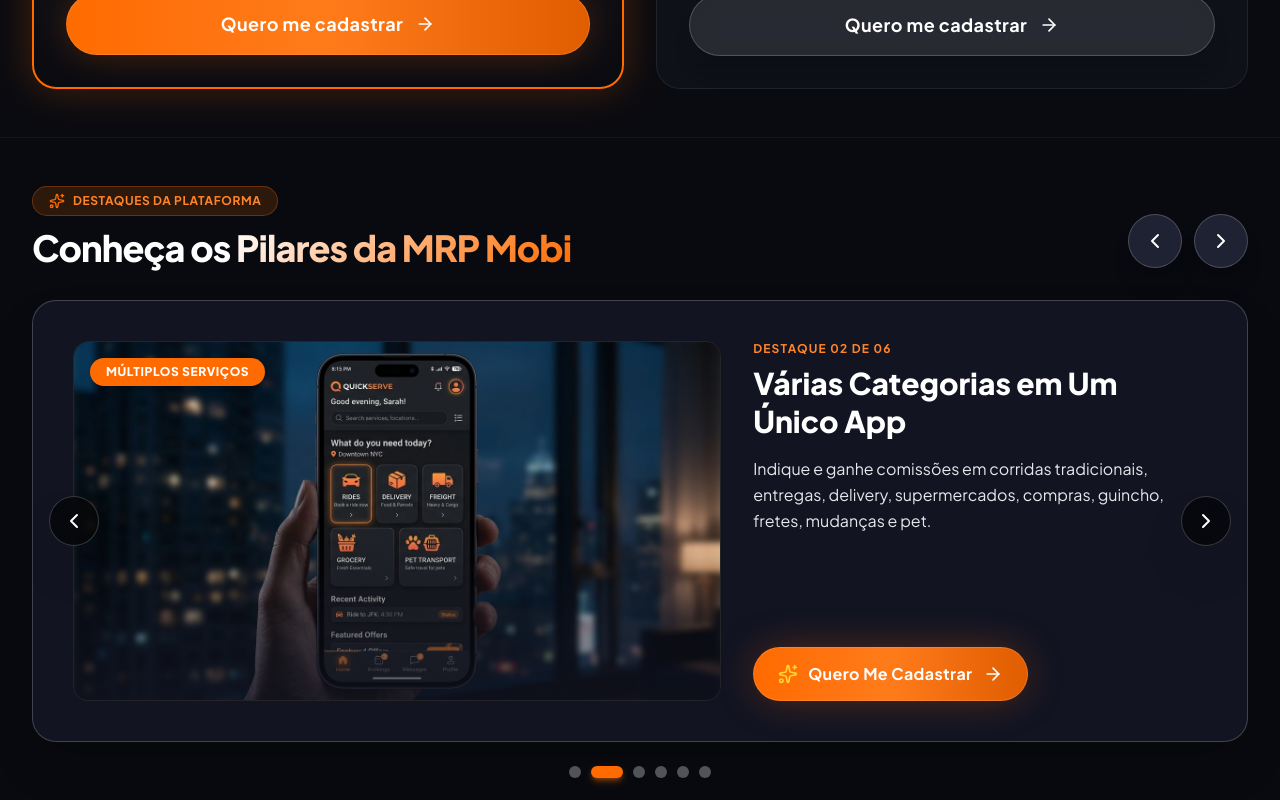
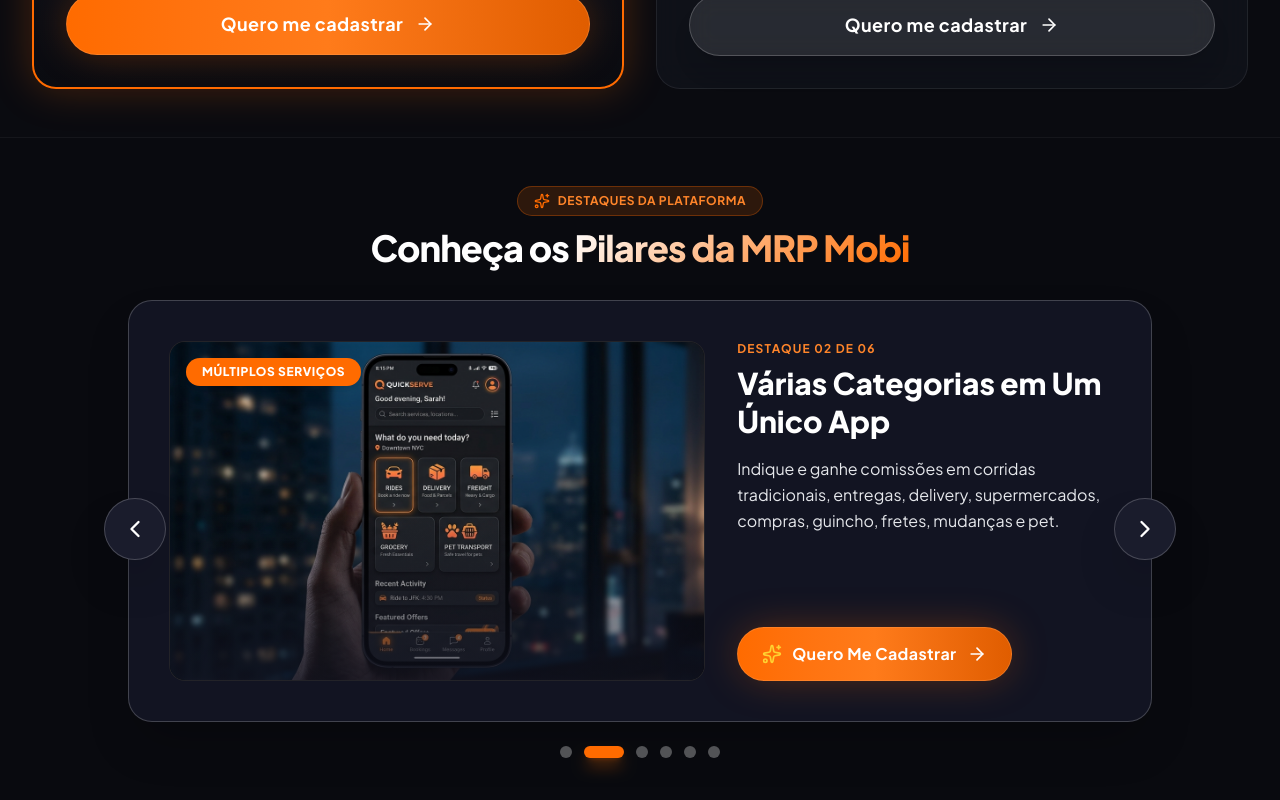
Before and after one commit to XkrulesVitor/MRP-Mobi, a Next.js app: page / in a window 1280 px wide. Shown: the part 2460-3260 px from the top of the page. Built offline with nearby package versions, Linux system fonts and the light colour scheme.

Commit message:
fix: carousel CSS transform track, remove duplicate header buttons, activate arrow and dot clicks

```diff
--- a/components/FeaturesCarousel.tsx
+++ b/components/FeaturesCarousel.tsx
@@ -18,21 +18,34 @@
     return () => clearInterval(timer);
   }, []);
 
-  const goToNext = () => {
+  const handleNext = (e?: React.MouseEvent) => {
+    if (e) {
+      e.preventDefault();
+      e.stopPropagation();
+    }
     setCurrentIndex((prev) => (prev + 1) % CAROUSEL_SLIDES.length);
   };
 
-  const goToPrev = () => {
+  const handlePrev = (e?: React.MouseEvent) => {
+    if (e) {
+      e.preventDefault();
+      e.stopPropagation();
+    }
     setCurrentIndex((prev) => (prev - 1 + CAROUSEL_SLIDES.length) % CAROUSEL_SLIDES.length);
   };
 
+  const handleDotClick = (index: number, e: React.MouseEvent) => {
+    e.preventDefault();
+    e.stopPropagation();
+    setCurrentIndex(index);
+  };
+
   return (
-    <section className="relative py-12 bg-[#090A0F] overflow-hidden border-y border-white/5 z-10">
-      <div className="max-w-7xl mx-auto px-4 sm:px-6 lg:px-8 relative z-10">
+    <section className="relative py-12 bg-[#090A0F] overflow-hidden border-y border-white/5 z-20">
+      <div className="max-w-7xl mx-auto px-4 sm:px-6 lg:px-8 relative z-20">
 
-        {/* Section Header */}
-        <div className="flex flex-col md:flex-row md:items-end justify-between mb-8">
-          <div>
+        {/* Section Header (Old top-right buttons removed completely) */}
+        <div className="text-center max-w-3xl mx-auto mb-8">
           <div className="inline-flex items-center gap-2 px-4 py-1.5 rounded-full bg-[#FF6B00]/15 border border-[#FF6B00]/30 text-[#FF852A] text-xs font-bold uppercase tracking-wider mb-3">
             <Sparkles className="w-4 h-4 text-[#FF6B00]" />
             <span>Destaques da Plataforma</span>
@@ -43,86 +56,67 @@
           </h2>
         </div>
 
-          {/* Carousel Control Buttons (Explicit Header Controls) */}
-          <div className="flex items-center gap-3 mt-4 md:mt-0 relative z-30">
+        {/* Carousel Viewport Container */}
+        <div className="relative max-w-5xl mx-auto">
+
+          {/* Left Arrow Button */}
           <button
-              onClick={goToPrev}
+            onClick={handlePrev}
             type="button"
-              className="p-3.5 rounded-full bg-[#1F2233] hover:bg-[#FF6B00] text-white transition-all border border-white/20 active:scale-95 cursor-pointer shadow-xl flex items-center justify-center"
+            className="absolute -left-4 sm:-left-6 top-1/2 -translate-y-1/2 z-30 p-3 sm:p-4 rounded-full bg-[#1A1C2C] hover:bg-[#FF6B00] text-white border border-white/20 transition-all cursor-pointer shadow-2xl flex items-center justify-center active:scale-90"
             aria-label="Slide anterior"
           >
-              <ChevronLeft className="w-6 h-6 text-white" />
+            <ChevronLeft className="w-6 h-6 sm:w-7 sm:h-7 text-white" />
           </button>
+
+          {/* Right Arrow Button */}
           <button
-              onClick={goToNext}
+            onClick={handleNext}
             type="button"
-              className="p-3.5 rounded-full bg-[#1F2233] hover:bg-[#FF6B00] text-white transition-all border border-white/20 active:scale-95 cursor-pointer shadow-xl flex items-center justify-center"
+            className="absolute -right-4 sm:-right-6 top-1/2 -translate-y-1/2 z-30 p-3 sm:p-4 rounded-full bg-[#1A1C2C] hover:bg-[#FF6B00] text-white border border-white/20 transition-all cursor-pointer shadow-2xl flex items-center justify-center active:scale-90"
             aria-label="Próximo slide"
           >
-              <ChevronRight className="w-6 h-6 text-white" />
-            </button>
-          </div>
-        </div>
-
-        {/* Carousel Viewport Container */}
-        <div className="relative rounded-3xl overflow-hidden border border-white/20 bg-[#121422] shadow-2xl p-6 sm:p-10">
-
-          {/* Overlay Arrow Buttons inside the Card for Maximum Usability */}
-          <button
-            onClick={goToPrev}
-            type="button"
-            className="absolute left-4 top-1/2 -translate-y-1/2 z-30 p-3 rounded-full bg-black/60 hover:bg-[#FF6B00] text-white border border-white/20 transition-all cursor-pointer hidden sm:flex items-center justify-center shadow-2xl backdrop-blur-md"
-            aria-label="Anterior"
-          >
-            <ChevronLeft className="w-6 h-6" />
+            <ChevronRight className="w-6 h-6 sm:w-7 sm:h-7 text-white" />
           </button>
 
-          <button
-            onClick={goToNext}
-            type="button"
-            className="absolute right-4 top-1/2 -translate-y-1/2 z-30 p-3 rounded-full bg-black/60 hover:bg-[#FF6B00] text-white border border-white/20 transition-all cursor-pointer hidden sm:flex items-center justify-center shadow-2xl backdrop-blur-md"
-            aria-label="Próximo"
+          {/* CSS Transform Slide Track Window */}
+          <div className="overflow-hidden rounded-3xl border border-white/20 bg-[#121422] shadow-2xl">
+            <div
+              className="flex transition-transform duration-500 ease-out w-full"
+              style={{ transform: `translateX(-${currentIndex * 100}%)` }}
             >
-            <ChevronRight className="w-6 h-6" />
-          </button>
+              {CAROUSEL_SLIDES.map((slide, idx) => (
+                <div key={idx} className="w-full flex-shrink-0 p-6 sm:p-10">
+                  <div className="grid grid-cols-1 lg:grid-cols-12 gap-8 items-center">
 
-          {/* Slides Content */}
-          {CAROUSEL_SLIDES.map((item, idx) => {
-            if (idx !== currentIndex) return null;
-
-            return (
-              <div
-                key={idx}
-                className="grid grid-cols-1 lg:grid-cols-12 gap-8 items-center transition-all duration-500 animate-fadeIn"
-              >
                     {/* Image Box */}
-                <div className="lg:col-span-7 relative h-[260px] sm:h-[360px] w-full rounded-2xl overflow-hidden bg-[#0A0B10] border border-white/10">
+                    <div className="lg:col-span-7 relative h-[240px] sm:h-[340px] w-full rounded-2xl overflow-hidden bg-[#0A0B10] border border-white/10">
                       <Image
-                    src={item.image}
-                    alt={item.title}
+                        src={slide.image}
+                        alt={slide.title}
                         fill
                         className="object-cover"
-                    priority
+                        priority={idx === 0}
                       />
                       <div className="absolute inset-0 bg-gradient-to-t from-[#121422] via-transparent to-transparent opacity-70" />
                       <span className="absolute top-4 left-4 bg-[#FF6B00] text-white text-xs font-extrabold px-4 py-1.5 rounded-full shadow-lg uppercase tracking-wider">
-                    {item.tag}
+                        {slide.tag}
                       </span>
                     </div>
 
                     {/* Content Box */}
-                <div className="lg:col-span-5 flex flex-col justify-between h-full">
+                    <div className="lg:col-span-5 flex flex-col justify-between h-full text-left">
                       <div>
                         <span className="text-xs font-bold text-[#FF852A] uppercase tracking-widest mb-2 block">
                           Destaque 0{idx + 1} de 0{CAROUSEL_SLIDES.length}
                         </span>
 
                         <h3 className="text-2xl sm:text-3xl font-extrabold text-white mb-4 leading-tight">
-                      {item.title}
+                          {slide.title}
                         </h3>
 
                         <p className="text-base text-gray-200 leading-relaxed mb-6">
-                      {item.subtitle}
+                          {slide.subtitle}
                         </p>
                       </div>
 
@@ -131,27 +125,29 @@
                       </div>
                     </div>
                   </div>
-            );
-          })}
+                </div>
+              ))}
+            </div>
           </div>
 
-        {/* Pagination Dots */}
-        <div className="flex justify-center items-center gap-2.5 mt-6 relative z-30">
+          {/* Interactive Pagination Dots */}
+          <div className="flex justify-center items-center gap-3 mt-6 relative z-30">
             {CAROUSEL_SLIDES.map((_, idx) => (
               <button
                 key={idx}
-              onClick={() => setCurrentIndex(idx)}
+                onClick={(e) => handleDotClick(idx, e)}
                 type="button"
                 className={`h-3 rounded-full transition-all duration-300 cursor-pointer ${
                   currentIndex === idx
-                  ? "w-8 bg-[#FF6B00] shadow-md shadow-[#FF6B00]/40"
-                  : "w-3 bg-white/30 hover:bg-white/50"
+                    ? "w-10 bg-[#FF6B00] shadow-lg shadow-[#FF6B00]/50"
+                    : "w-3 bg-white/30 hover:bg-white/60"
                 }`}
                 aria-label={`Ir para slide ${idx + 1}`}
               />
             ))}
           </div>
         </div>
+      </div>
     </section>
   );
 }
```
Lines whose indentation alone changed are shown as unchanged.
